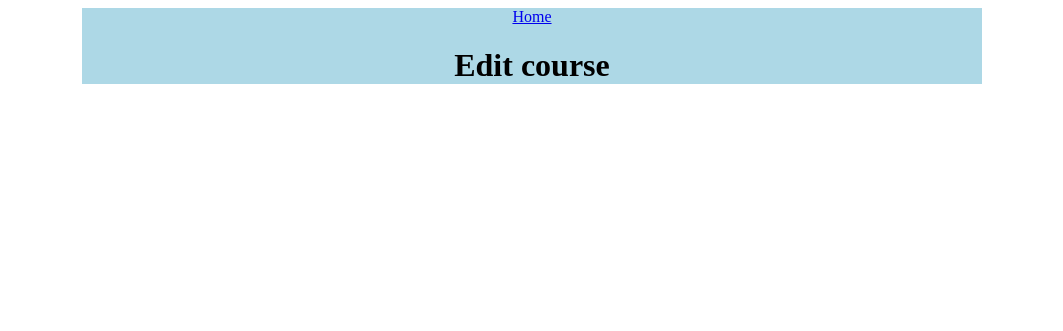
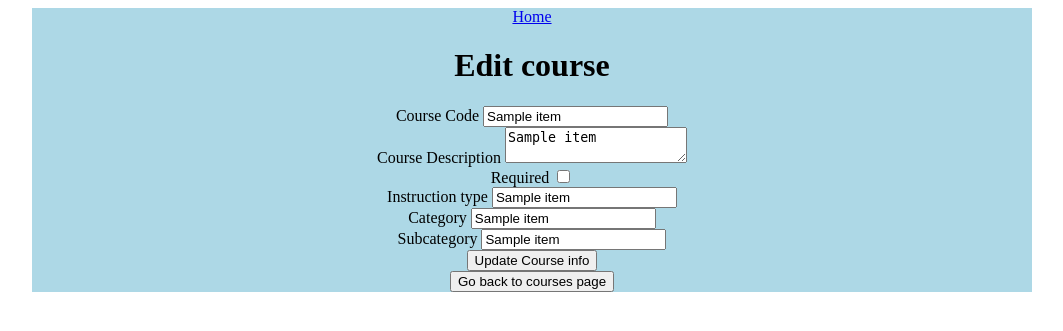
Before and after one commit to andersfnelson/project-app, a Flask app: template templates/editcourse.html in a window 1280 px wide. Shown: the top 331 px of the page, without its empty margins (108-1171 px from the left). Run offline with Flask 2, Linux system fonts and the light colour scheme; the template is opened without the code that fills it: most values are stand-ins (such as "Sample title", 1, 10 or a date in 2020); parts of the project's set-up code (start-up, migrations or seed data) failed here and were passed over.

Commit message:
more work on courses

```diff
--- a/app.py
+++ b/app.py
@@ -158,7 +158,7 @@ def addcourse():
 def viewcourse(id):
     sql = 'SELECT * FROM advising.COURSE_TBL WHERE course_id = \'%s\';' %(id)
     result = engine.execute(sql).fetchall()
-    print(result)
+    # print(result)
     return render_template('viewcourse.html', data = result)
 
 
@@ -174,6 +174,32 @@ def delcourse(id):
 def editcourse(id):
     sql = 'SELECT * FROM advising.COURSE_TBL WHERE course_id = \'%s\';' % (id)
     result = engine.execute(sql).fetchall()
+    # print(result)
+    # Having a difficult time getting box to check on 'true' value in update form
     return render_template('editcourse.html', data=result)
+
+
+
+
+@app.route('/commitcourseupdate/<string:id>', methods=['GET', 'POST'])
+def commitcourseupdate(id):
+    if request.method == 'POST':
+        course_code = request.form['coursecode']
+        course_desc = request.form['coursedesc']
+        # program_name = request.form['programname']
+        required = 'required' in request.form
+        if required == True:
+            required = 1
+            print(required)
+        elif required == False:
+            required = 0
+            print(required)
+        instruction_type = request.form['instructiontype']
+        category = request.form['category']
+        subcategory = request.form['subcategory']
+        query = 'UPDATE advising.COURSE_TBL SET course_code = \'%s\', course_description = \'%s\', required = \'%s\', instruction_type = \'%s\', category = \'%s\', sub_category = \'%s\' WHERE course_id = \'%s\';' % (course_code,course_desc,required,instruction_type,category,subcategory, id)
+        # print(query)
+        engine.execute(query)
+        return redirect(url_for('courses'))
 if __name__ == "__main__":
     app.run(debug=True)
--- a/static/style.css
+++ b/static/style.css
@@ -1,6 +1,9 @@
 #content{
     background-color: lightblue;
-    width: 900px;
+    width: 1000px;
     margin: auto;
     text-align: center;
 }
+td{
+    padding: 0 15px;
+}
--- a/templates/addcourse.html
+++ b/templates/addcourse.html
@@ -6,7 +6,7 @@
     <input type='text' name='coursecode'>
     <br>
     <label for='coursedesc'>Course description</label>
-    <input type='text' name='coursedesc'>
+    <textarea name='coursedesc' rows="5" cols="50"></textarea>
     <br>
     <label for='programname'>Program name</label>
     <input type='text' name='programname'>
--- a/templates/editcourse.html
+++ b/templates/editcourse.html
@@ -3,6 +3,30 @@
 {%block content%}
 
 <h1>Edit course</h1>
+{%for item in data%}
+<form method='POST' action="{{ url_for('commitcourseupdate', id = item[0])}}">
+    <label for='coursecode'>Course Code</label>
+    <input type='text' name='coursecode' value="{{item[2]}}">
+    <br>
+    <label for='coursedesc'>Course Description</label>
+    <textarea name='coursedesc'>{{item[3]}}</textarea>
+    <br>
+    <label for='required'>Required</label>
+    <input type='checkbox' name='required'>
+    <br>
+    <label for='instructiontype'>Instruction type</label>
+    <input type='text' name='instructiontype' value="{{item[7]}}">
+    <br>
+    <label for='category'>Category</label>
+    <input type='text' name='category' value="{{item[8]}}">
+    <br>
+    <label for='subcategory'>Subcategory</label>
+    <input type='text' name='subcategory' value="{{item[9]}}">
+    <br>
+    <input type="submit" value="Update Course info">
 
+</form>
+{%endfor%}
+<a href=/courses><button>Go back to courses page</button></a>
 
 {%endblock%}
```
Also changed, not shown: templates/viewcourse.html (+21 -2 lines).
